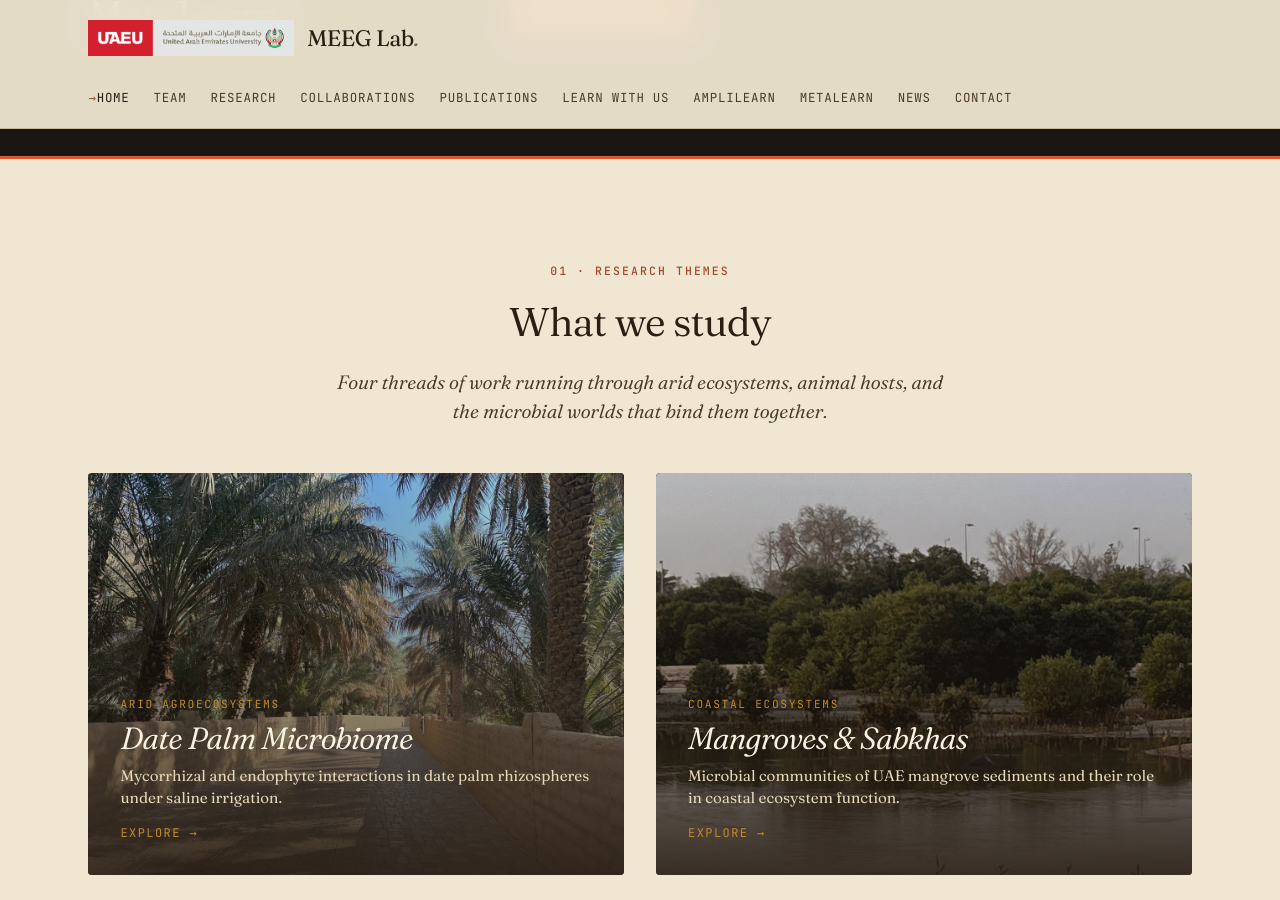
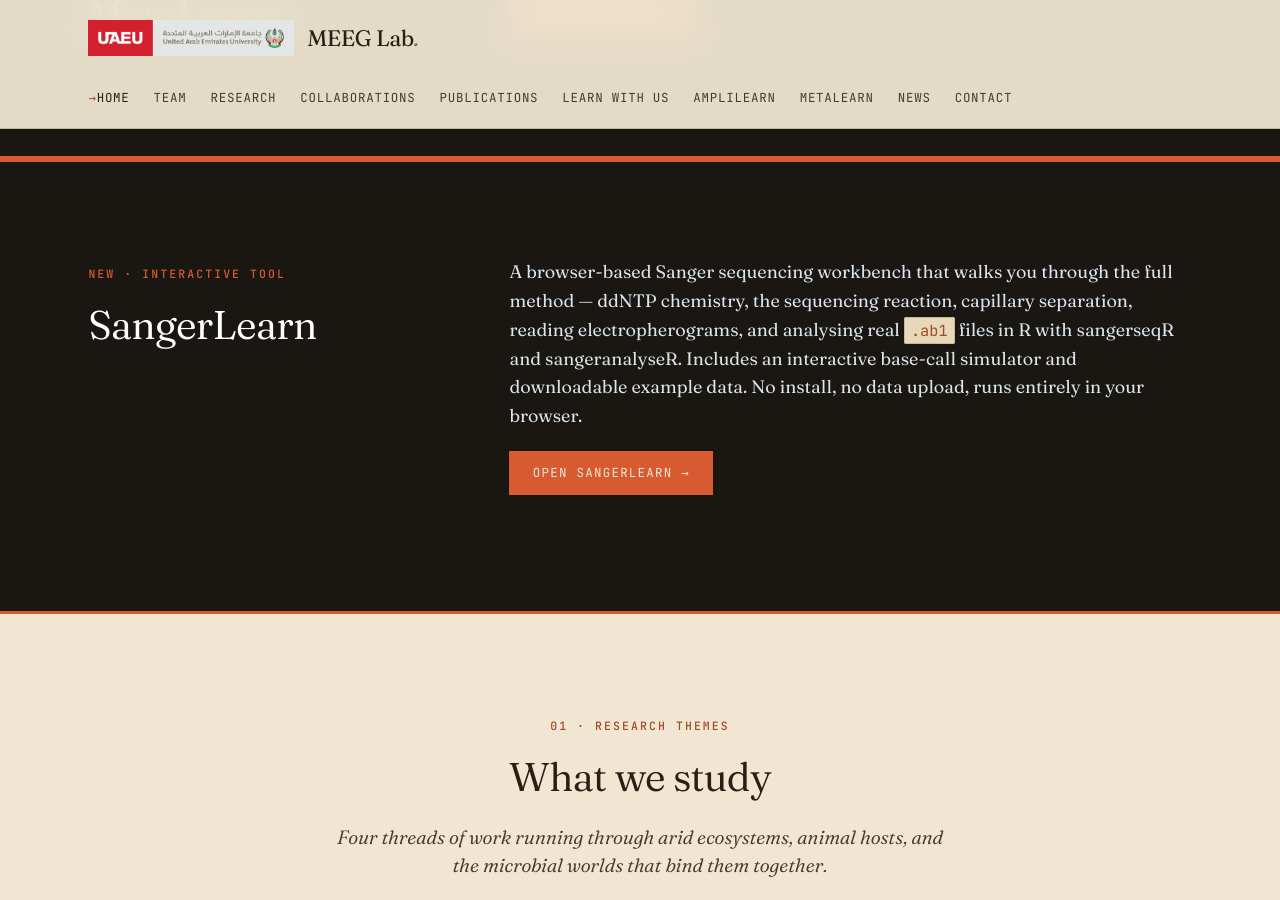
Before and after one commit to meeg-lab/meeg-lab.github.io, a Jekyll site: the page built from index.html, in a window 1280 px wide and 900 px high, scrolled down 1728 px. Built offline with Jekyll 4.4.1, drawn with Linux system fonts in a browser that asks for light colours; the list of posts is cut into pages by our own code.

Commit message:
Update index.html

```diff
--- a/index.html
+++ b/index.html
@@ -57,7 +57,20 @@
 </section>
 
 
-
+<section class="section" style="background:#1a1612;border-top:3px solid #d85a30;border-bottom:3px solid #d85a30;">
+  <div class="wrap">
+    <div class="split" style="align-items:center;">
+      <div class="label">
+        <span class="eyebrow" style="color:#d85a30;">New &middot; Interactive tool</span>
+        <h2 style="color:#fff;">SangerLearn</h2>
+      </div>
+      <div class="prose">
+        <p style="color:#dbe4ea;">A browser-based Sanger sequencing workbench that walks you through the full method &mdash; ddNTP chemistry, the sequencing reaction, capillary separation, reading electropherograms, and analysing real <code>.ab1</code> files in R with sangerseqR and sangeranalyseR. Includes an interactive base-call simulator and downloadable example data. No install, no data upload, runs entirely in your browser.</p>
+        <p><a href="{{ '/sangerlearn/' | relative_url }}" class="btn" style="background:#d85a30;border-color:#d85a30;">Open SangerLearn &rarr;</a></p>
+      </div>
+    </div>
+  </div>
+</section>
 
 <section class="section">
   <div class="wrap">
```
